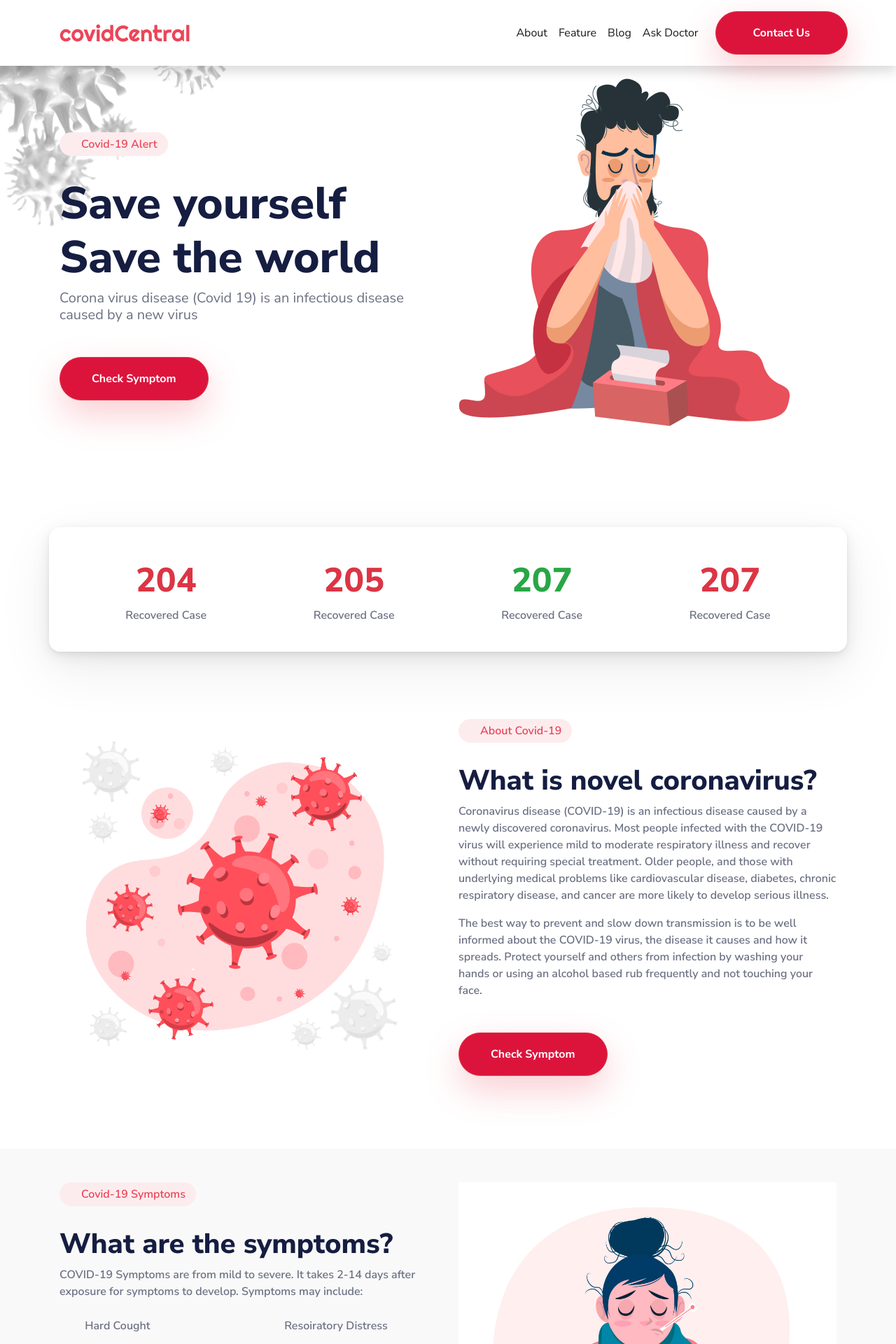
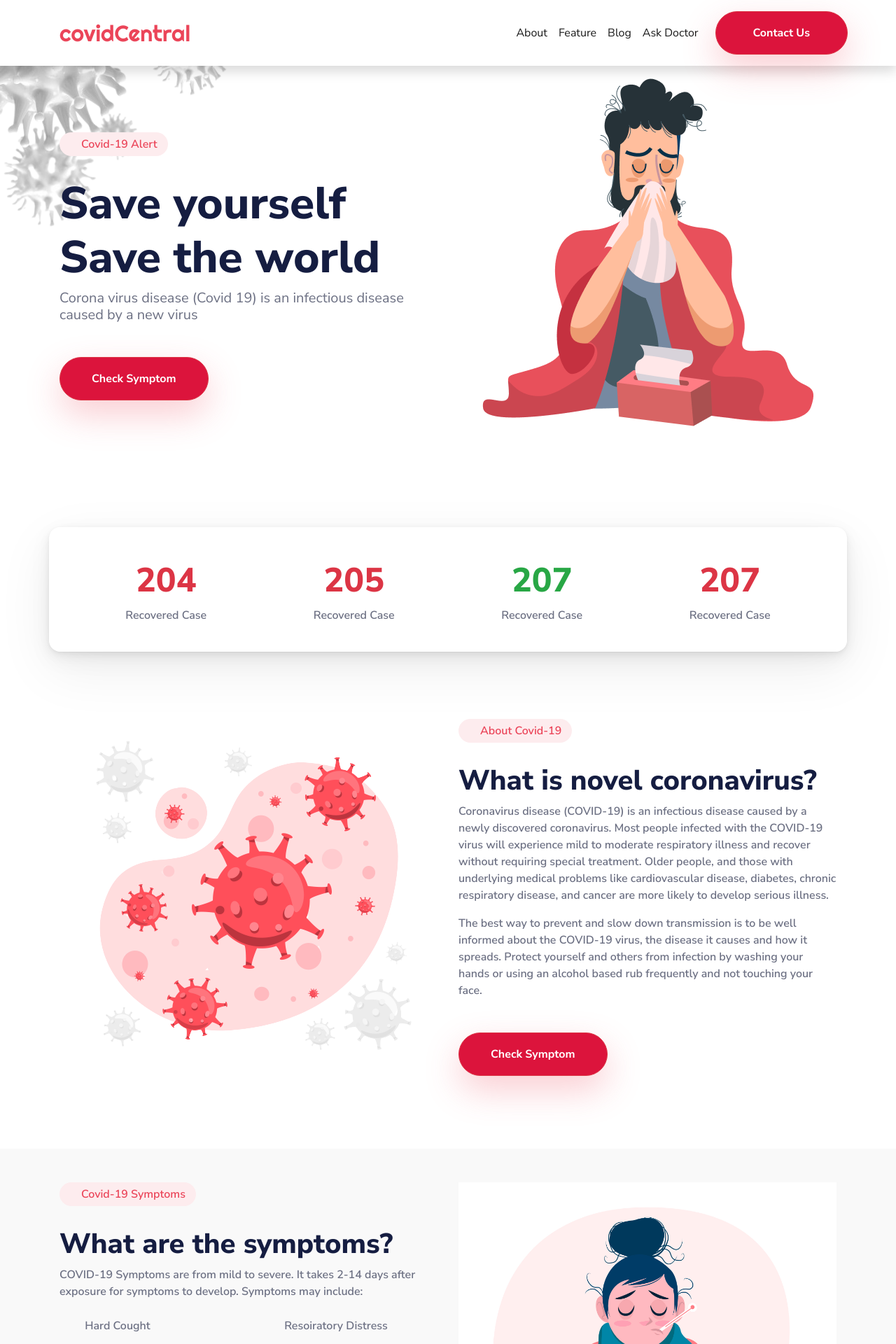
Before and after one commit to inact25/covidCentral, a React (Create React App) app: page / in a window 1280 px wide. Shown: the top 1920 px of the page at 70% size. Built offline with nearby package versions, Linux system fonts and the light colour scheme; some icons are missing.

Commit message:
fix componnent error

```diff
--- a/src/components/Hero.js
+++ b/src/components/Hero.js
@@ -20,7 +20,7 @@ const Hero = (props) => {
                             <button className="btn-danger btn btn-lg rounded-pill">{heroActionText}</button>
                         </div>
                     </div>
-                    <div className="col-12 col-md-12 col-lg-6 order-1 order-md-1 order-lg-2">
+                    <div className="col-12 col-md-12 col-lg-6 order-1 order-md-1 order-lg-2 text-center">
                         <img className="img-fluid mb-5" src={image} alt=""/>
                     </div>
                 </div>
--- a/src/sections/About.js
+++ b/src/sections/About.js
@@ -8,7 +8,7 @@ class About extends Component {
             <section className="about">
                 <div className="container py-5 my-5">
                     <div className="row">
-                        <div className="col-12 col-md-12 col-lg-6 order-1 order-md-1 order-lg-1">
+                        <div className="col-12 col-md-12 col-lg-6 order-1 order-md-1 order-lg-1 text-center">
                             <img src={aboutImg} alt="" className="img-fluid"/>
                         </div>
                         <div className="col-12 col-md-12 col-lg-6 order-2 order-md-2 order-lg-2">
```
